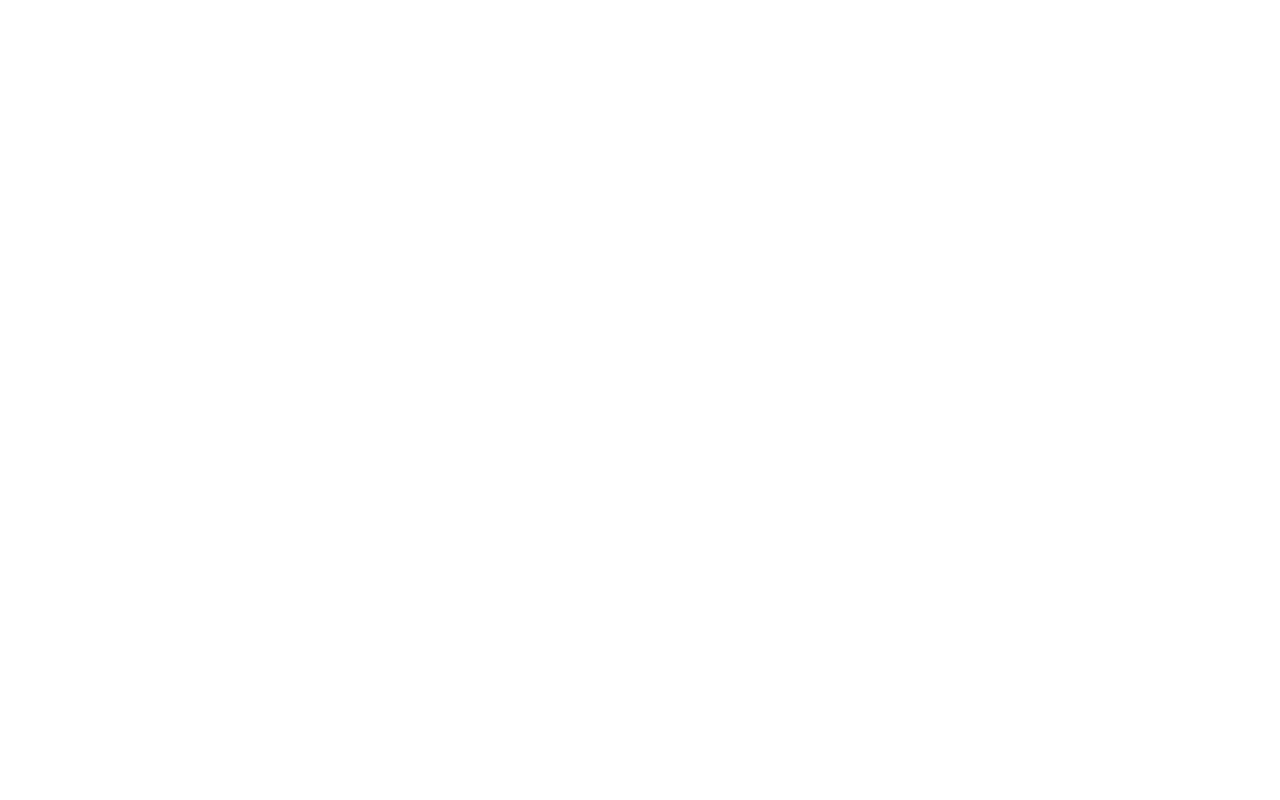
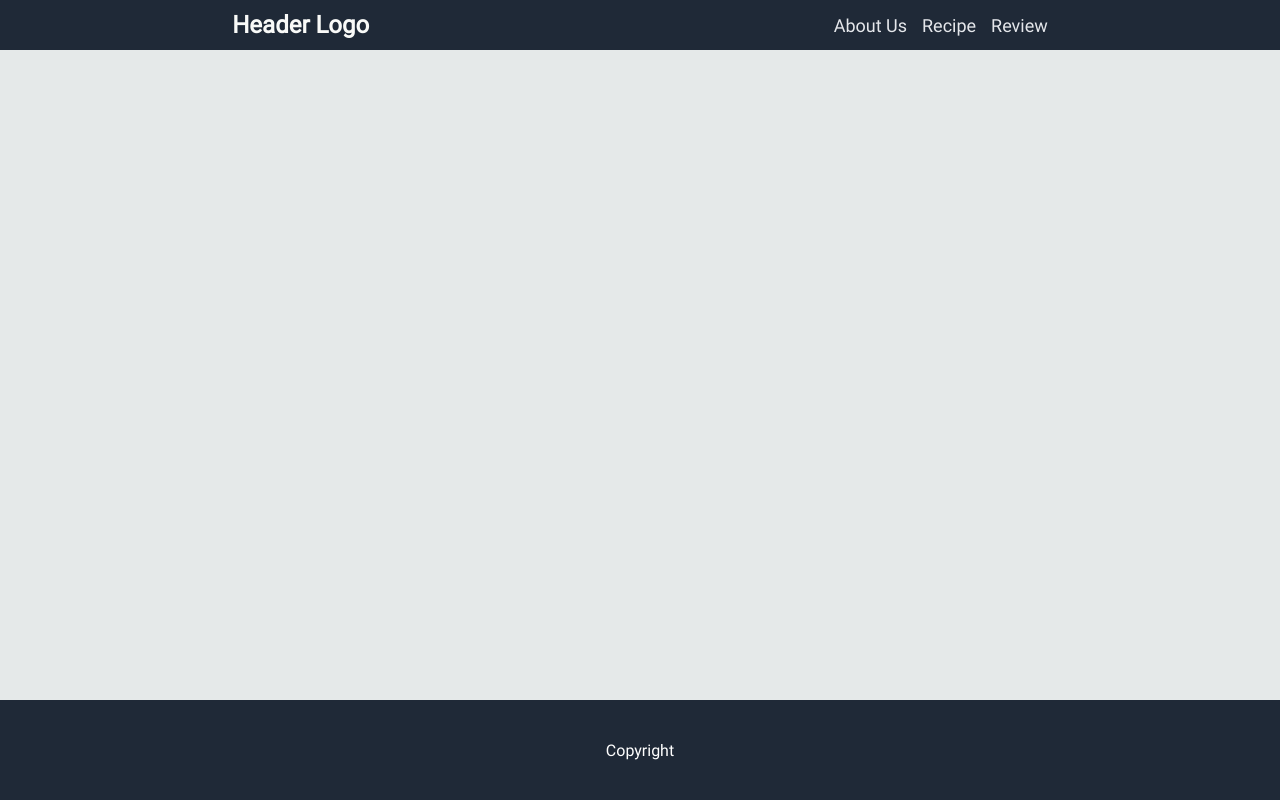
Before and after one commit to lunix2000/Project_Food_KS, a plain HTML site: page Pages/about.html in a window 1280 px wide. Drawn offline with Linux system fonts and the light colour scheme.

Commit message:
added header and footer in all pages and link it to style

```diff
--- a/Pages/about.html
+++ b/Pages/about.html
@@ -2,12 +2,21 @@
 <html lang="en">
   <head>
     <meta charset="UTF-8" />
+    <link rel="stylesheet" href="../css/style.css">
     <meta name="viewport" content="width=device-width, initial-scale=1.0" />
     <title>About</title>
   </head>
   <body>
-    <header></header>
+    <header><nav class="top-nav">
+      <h1 class="logo">Header Logo</h1>
+      <ul class="nav-link">
+        <li><a href="#">About Us</a></li>
+        <li><a href="../Pages/recipes.html">Recipe</a></li>
+        <li><a href="../Pages/reviews.html">Review</a></li>
+      </ul>
+     </nav>
+    </header>
     <main></main>
-    <footer></footer>
+    <footer>Copyright</footer>
   </body>
 </html>
--- a/css/style.css
+++ b/css/style.css
@@ -65,6 +65,14 @@ h1.logo{
 }
 ul{
   list-style-type: none;
+}
+ul li a{
+  text-decoration: none;
+  color: #E5E7EB;
+}
+ul li a:hover{
+  text-decoration: none;
+  color: #a5a7ab;
 }
 
 .header-middle{
```
Also changed, not shown: Pages/recipes.html (+11 -2 lines), Pages/reviews.html (+11 -2 lines), index.html (+5 -5 lines).
